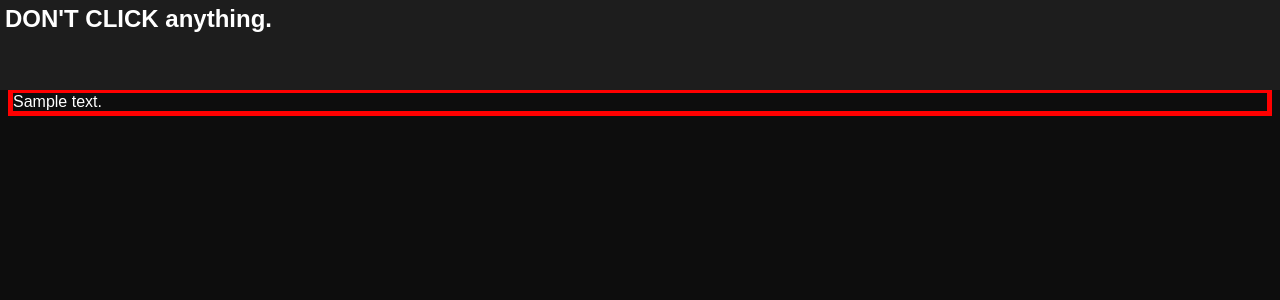
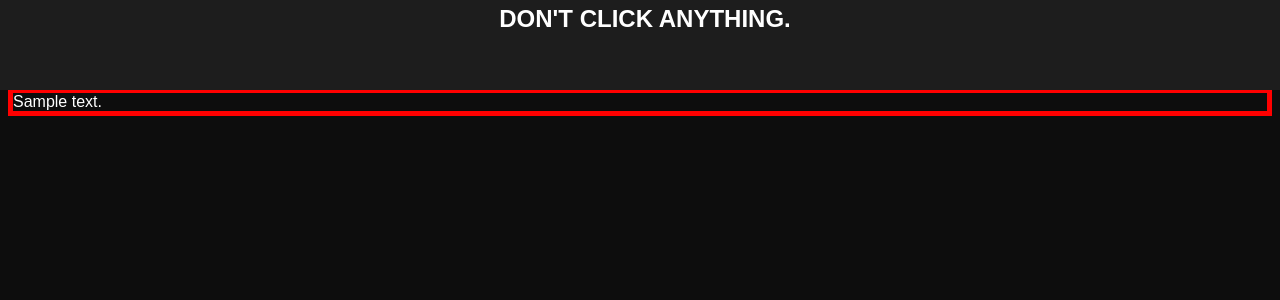
Before and after one commit to Randomehomie/Camilo-, a Flask app: template templates/preview.html in a window 1280 px wide. Shown: the top 300 px of the page. Run offline with Flask 3, Linux system fonts and the light colour scheme; the template is opened without the code that fills it: most values are stand-ins (such as "Sample title", 1, 10 or a date in 2020).

Commit message:
10-02-2024

```diff
--- a/static/css/style.css
+++ b/static/css/style.css
@@ -298,6 +298,7 @@ main {
     color: #fff;
     padding: 5px;
     background-color: #1D1D1D;
+    text-align: center;
 }
 
 @media only screen and (min-width: 600px) {
--- a/templates/base.html
+++ b/templates/base.html
@@ -8,16 +8,15 @@
     <script src="{{ url_for('static', filename='js/main.js') }}"></script>
 
     <title>Camillo</title>
-    <meta name="description" content="SafeSurf is a phishing domain detection tool created by abhizaik. This allows you to safely view the website without visiting it.">
-    <meta name="og:title" property="og:title" content="SafeSurf by abhizaik">
-    <meta name="keywords" content="SafeSurf, phishing, abhizaik">
-    <meta name="author" content="Abhishek K P">
+    <meta name="description" content="Camillo is a phishing domain detection tool. This allows you to safely view the website without visiting it.">
+    <meta name="og:title" property="og:title" content="Camillo">
+    <meta name="keywords" content="phishing, Camillo">
     <meta name="robots" content="index, follow">
 
 
-    <link rel="icon" href="{{ url_for('static', filename='favicon.ico') }}">
-    <link rel="icon" type="image/png" sizes="32x32" href="{{ url_for('static', filename='favicon-32x32.png') }}">
-    <link rel="icon" type="image/png" sizes="16x16" href="{{ url_for('static', filename='favicon-16x16.png') }}">
+    <link rel="icon" href="{{ url_for('static', filename='Camillo-favicon.ico') }}">
+    <link rel="icon" type="image/png" sizes="32x32" href="{{ url_for('static', filename='Camillo-32x32.png') }}">
+    <link rel="icon" type="image/png" sizes="16x16" href="{{ url_for('static', filename='Camillo-16x16.png') }}">
     <link rel="apple-touch-icon" sizes="180x180" href="{{ url_for('static', filename='apple-touch-icon.png') }}">
     <link rel="manifest" href="{{ url_for('static', filename='site.webmanifest') }}">
 </head>
--- a/templates/preview.html
+++ b/templates/preview.html
@@ -10,7 +10,7 @@
 
 <body>
     {% block content %}
-    <div id="warning-message"> DON'T CLICK anything.</div>
+    <div id="warning-message"> DON'T CLICK ANYTHING.</div>
     <div id="preview-container">
         {{ content | safe }}
     </div>
--- a/templates/source_code.html
+++ b/templates/source_code.html
@@ -9,9 +9,9 @@
     <meta name="author" content="Abhishek K P">
     <meta name="robots" content="noindex, nofollow">
 
-    <link rel="icon" href="{{ url_for('static', filename='favicon.ico') }}">
-    <link rel="icon" type="image/png" sizes="32x32" href="{{ url_for('static', filename='favicon-32x32.png') }}">
-    <link rel="icon" type="image/png" sizes="16x16" href="{{ url_for('static', filename='favicon-16x16.png') }}">
+    <link rel="icon" href="{{ url_for('static', filename='Camillo-favicon.ico') }}">
+    <link rel="icon" type="image/png" sizes="32x32" href="{{ url_for('static', filename='Camillo-32x32.png') }}">
+    <link rel="icon" type="image/png" sizes="16x16" href="{{ url_for('static', filename='Camillo-16x16.png') }}">
     <link rel="apple-touch-icon" sizes="180x180" href="{{ url_for('static', filename='apple-touch-icon.png') }}">
     <link rel="manifest" href="{{ url_for('static', filename='site.webmanifest') }}">
 
```
Also changed, not shown: static/Camillo-16x16.png (added), static/Camillo-32x32.png (added), static/Camillo-favicon.ico (added), static/favicon-16x16.png (deleted), static/favicon-32x32.png (deleted), static/favicon.ico (deleted).
